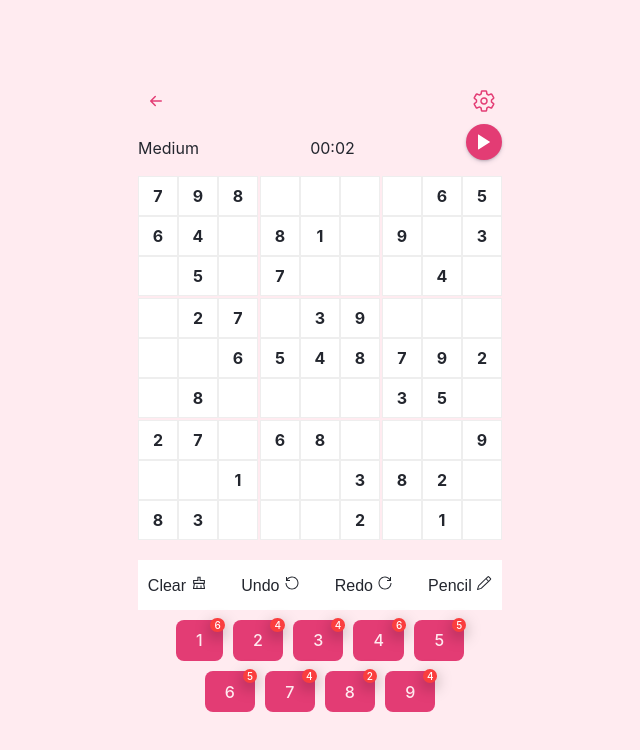
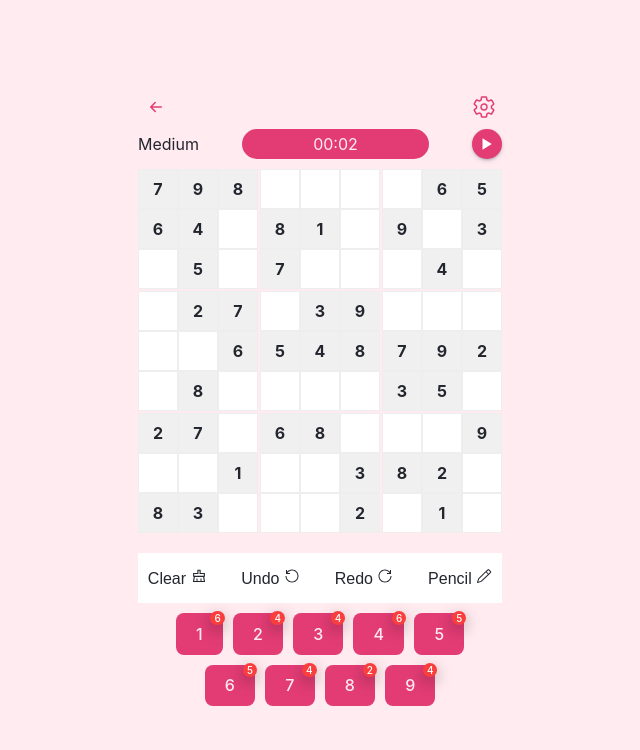
Before and after one commit to alancleetus/React-Sudoku, a React (Vite) app: page / in a window 1280 px wide. Both pictures are taken after a click on the button "New Game". Shown: the top 750 px of the page, without its empty margins (320-960 px from the left). Built offline with nearby package versions, Linux system fonts and the light colour scheme.

Commit message:
Fixing flexbox styling

```diff
--- a/src/assets/styles/ActionButtons.css
+++ b/src/assets/styles/ActionButtons.css
@@ -1,7 +1,3 @@
-.action-buttons > .active {
-  color: var(--primary-color); /* Active state for the 'Clear' button */
-}
-
 /* Flexbox layout for action buttons */
 .action-buttons {
   display: flex;
@@ -11,8 +7,13 @@
   background-color: var(--editable-cell-bg);
   color: var(--text-color);
   height: 50px;
+  transition: all 0.3s ease;
 }
-
+.action-buttons > .active {
+  color: var(--primary-color); /* Active state for the 'Clear' button */
+  text-decoration: underline;
+  transition: all 0.3s ease;
+}
 .action-buttons button {
   background-color: var(--editable-cell-bg);
   color: var(--text-color);
--- a/src/assets/styles/App.css
+++ b/src/assets/styles/App.css
@@ -75,6 +75,7 @@ input[type="number"] {
   /* font-weight: bold; */
   background-color: var(--editable-cell-bg);
   color: var(--editable-cell-text-color);
+  cursor: pointer;
 }
 
 .sudoku-row {
@@ -93,17 +94,32 @@ input[type="number"] {
   background: var(--primary-color);
   color: var(--secondary-color);
 }
+
 .sudoku-cell.red {
   background-color: red;
   color: white;
+}
+
+.timer-div {
+  color: var(--secondary-color);
+  background-color: var(--primary-color);
+  min-width: 100%;
+  border-radius: 30px;
+  padding: 3px 0px;
+  display: flex;
+  justify-content: center;
+}
+.timer {
+  width: 100px;
+  opacity: 100%;
 }
 
 .play-pause-button {
   background-color: var(--primary-color); /* Adjust as per theme */
   color: white;
   border: none;
-  width: 36px; /* Typical FAB size */
-  height: 36px; /* Ensure it is a perfect circle */
+  width: 30px; /* Typical FAB size */
+  height: 30px; /* Ensure it is a perfect circle */
   display: flex;
   align-items: center;
   justify-content: center;
--- a/src/assets/styles/theme.css
+++ b/src/assets/styles/theme.css
@@ -2,7 +2,7 @@
 [data-theme="light"] {
   --bg-color: #fbf9f3;
   --editable-cell-bg: #ffffff;
-  --locked-cell-bg: #ffffff;
+  --locked-cell-bg: #f0f0f0;
 
   --text-color: #000000;
   --editable-cell-text-color: var(--primary-color);
@@ -18,8 +18,8 @@
 /* Dark mode theme */
 [data-theme="dark"] {
   --bg-color: #23262e;
-  --editable-cell-bg: #4b4f54;
-  --locked-cell-bg: #6a6e71;
+  --editable-cell-bg: #444444;
+  --locked-cell-bg: #6e6e6e;
 
   --text-color: #ffffff;
   --editable-cell-text-color: var(--primary-color);
--- a/src/components/TimerComponent.jsx
+++ b/src/components/TimerComponent.jsx
@@ -4,7 +4,11 @@ import { formatTime } from "../utils/TimerUtils"; // Utility functions from a se
 const TimerComponent = () => {
   const { elapsedTime } = useTimerContext();
 
-  return <>{formatTime(elapsedTime)}</>;
+  return (
+    <div className="timer-div">
+      <div className="timer">{formatTime(elapsedTime)}</div>
+    </div>
+  );
 };
 
 export default TimerComponent;
--- a/src/screens/GameScreen.jsx
+++ b/src/screens/GameScreen.jsx
@@ -34,16 +34,27 @@ function GameScreen() {
         </button>
       </div>
 
-      <div style={{ display: "flex", alignItems: "baseline" }}>
-        <p style={{ flexGrow: "1", textAlign: "left" }}>{gameDifficulty}</p>
-        <p style={{ flexGrow: "2", textAlign: "center" }}>
+      <div
+        style={{
+          display: "flex",
+          alignItems: "center",
+          justifyContent: "space-between",
+          paddingBottom: "10px",
+          paddingTop: "3px",
+        }}
+      >
+        <p style={{ flexGrow: "1", textAlign: "left", margin: 0 }}>
+          {gameDifficulty}
+        </p>
+        <p style={{ flexGrow: "2", textAlign: "center", margin: 0 }}>
           <TimerComponent />
         </p>
         <div
           style={{
-            flexGrow: "1",
+            flexGrow: 1,
             display: "flex",
             justifyContent: "flex-end",
+            alignItems: "center", // Centers vertically
           }}
         >
           <button className="play-pause-button" onClick={toggleTimer}>
```
